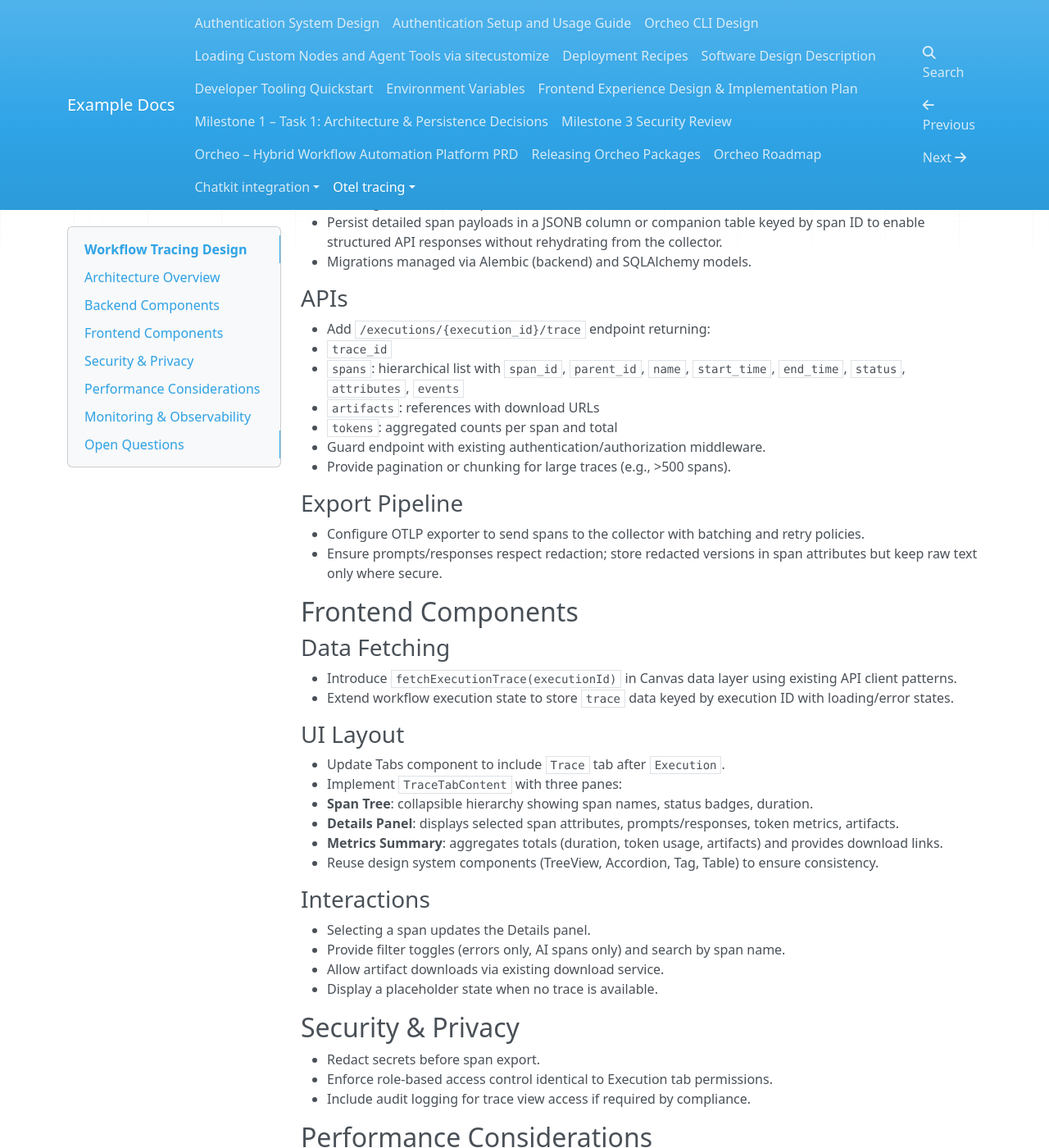
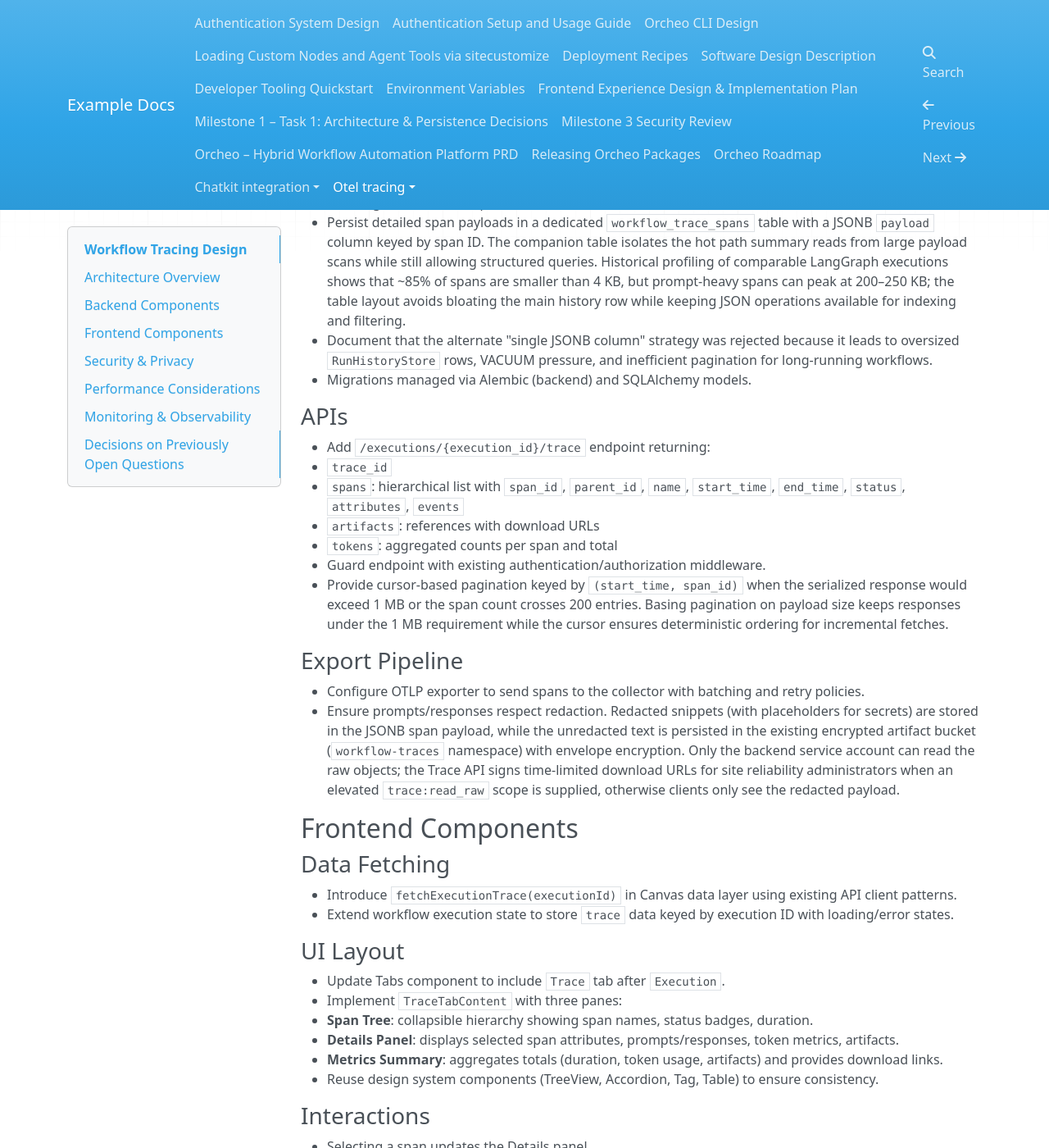
Before and after one commit to ShaojieJiang/orcheo, an MkDocs documentation site: the page built from docs/otel_tracing/design.md, in a window 1280 px wide and 1400 px high, scrolled down 691 px. Shown: the whole window at 82% size. Built offline with MkDocs 1.6.1, drawn with Linux system fonts in a browser that asks for light colours; nearby versions of some CDN libraries; some of the changed text lies outside the part shown.

Commit message:
docs: clarify workflow tracing plan

```diff
--- a/docs/otel_tracing/design.md
+++ b/docs/otel_tracing/design.md
@@ -17,7 +17,8 @@ Canvas Trace Tab ─▶ Trace API (FastAPI) ─▶ Trace Store (Postgres/History
 
 ### Persistence
 - Extend `RunHistoryStore` schema with columns for `trace_id`, `root_span_id`, and lightweight summary data (e.g., total_tokens, span_count).
-- Persist detailed span payloads in a JSONB column or companion table keyed by span ID to enable structured API responses without rehydrating from the collector.
+- Persist detailed span payloads in a dedicated `workflow_trace_spans` table with a JSONB `payload` column keyed by span ID. The companion table isolates the hot path summary reads from large payload scans while still allowing structured queries. Historical profiling of comparable LangGraph executions shows that ~85% of spans are smaller than 4 KB, but prompt-heavy spans can peak at 200–250 KB; the table layout avoids bloating the main history row while keeping JSON operations available for indexing and filtering.
+- Document that the alternate "single JSONB column" strategy was rejected because it leads to oversized `RunHistoryStore` rows, VACUUM pressure, and inefficient pagination for long-running workflows.
 - Migrations managed via Alembic (backend) and SQLAlchemy models.
 
 ### APIs
@@ -27,11 +28,11 @@ Canvas Trace Tab ─▶ Trace API (FastAPI) ─▶ Trace Store (Postgres/History
   - `artifacts`: references with download URLs
   - `tokens`: aggregated counts per span and total
 - Guard endpoint with existing authentication/authorization middleware.
-- Provide pagination or chunking for large traces (e.g., >500 spans).
+- Provide cursor-based pagination keyed by `(start_time, span_id)` when the serialized response would exceed 1 MB or the span count crosses 200 entries. Basing pagination on payload size keeps responses under the 1 MB requirement while the cursor ensures deterministic ordering for incremental fetches.
 
 ### Export Pipeline
 - Configure OTLP exporter to send spans to the collector with batching and retry policies.
-- Ensure prompts/responses respect redaction; store redacted versions in span attributes but keep raw text only where secure.
+- Ensure prompts/responses respect redaction. Redacted snippets (with placeholders for secrets) are stored in the JSONB span payload, while the unredacted text is persisted in the existing encrypted artifact bucket (`workflow-traces` namespace) with envelope encryption. Only the backend service account can read the raw objects; the Trace API signs time-limited download URLs for site reliability administrators when an elevated `trace:read_raw` scope is supplied, otherwise clients only see the redacted payload.
 
 ## Frontend Components
 ### Data Fetching
@@ -66,7 +67,7 @@ Canvas Trace Tab ─▶ Trace API (FastAPI) ─▶ Trace Store (Postgres/History
 - Emit metrics for trace ingestion success/failure.
 - Add alerting for trace export failures and API latency spikes.
 
-## Open Questions
-1. Do we need to support live (in-progress) traces, or only completed executions?
-2. Should artifact binaries be linked directly or proxied through signed URLs?
-3. What retention period is acceptable for stored span payloads in the history database?
+## Decisions on Previously Open Questions
+1. **Live trace support** – The v1 release surfaces only completed executions. Live updates add considerable websocket complexity; instrumentation will emit spans in real time so a follow-up iteration can stream them once the Canvas event bus stabilizes.
+2. **Artifact delivery** – All artifact binaries referenced from spans continue to flow through the existing download service, which issues signed URLs that proxy access via our object store. The Trace API stores only metadata and delegates binary retrieval to that service to preserve audit logging.
+3. **Span retention** – Persisted span payloads follow the runtime data retention policy: 30 days in Postgres with nightly compaction, after which only aggregate metrics remain. This bounds storage growth while keeping recent traces available for debugging and compliance review.
```
Also changed, not shown: docs/otel_tracing/plan.md (+3 -2 lines).
